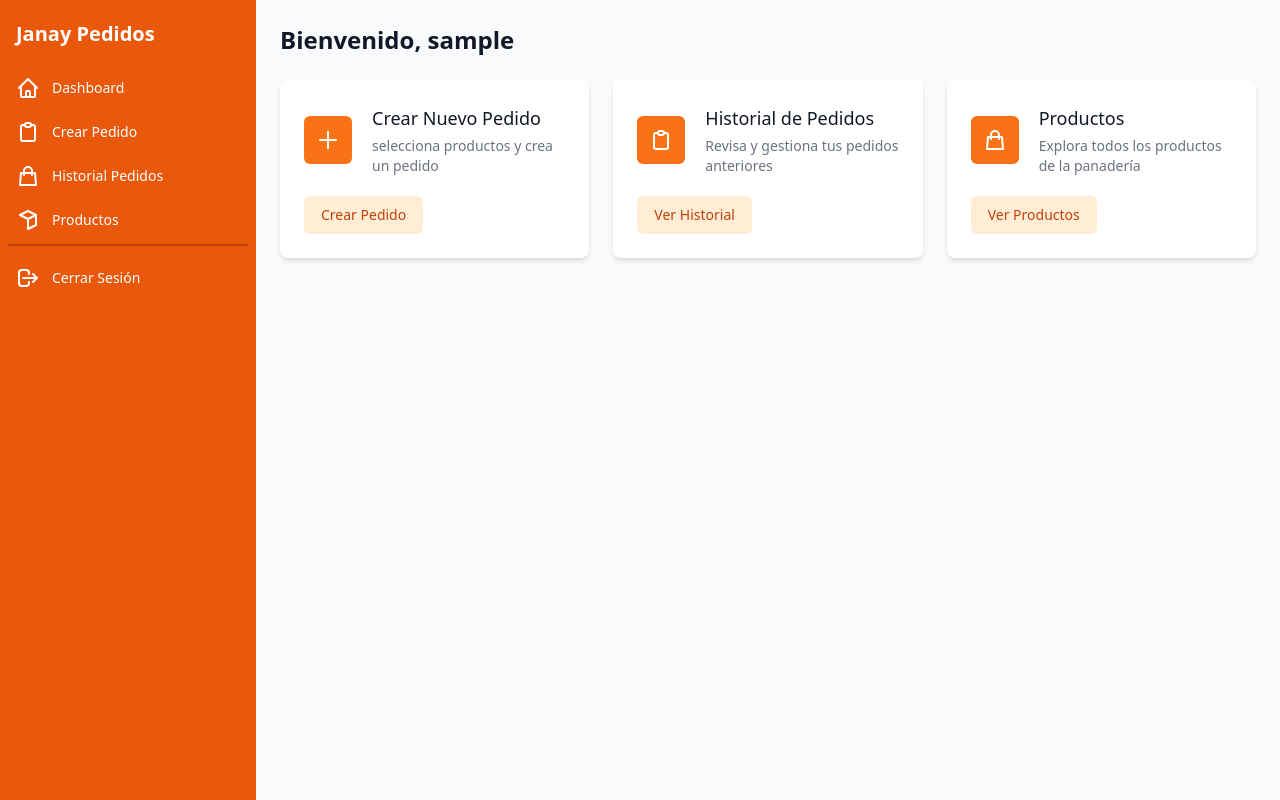
After one commit to juan2005elpapu/webjanaypedidos, a Django app: page /dashboard/ in a window 1280 px wide. The commit adds this page. Run offline with Django 5.2, Linux system fonts and the light colour scheme; the visitor is signed in with stand-in values (Sample User, id 1); some libraries are stand-ins or nearby versions.

Commit message:
home,dasboard, organizacion y estilo

```diff
--- a/project/accounts/urls.py
+++ b/project/accounts/urls.py
@@ -2,6 +2,7 @@ from django.urls import path
 from django.views.generic import RedirectView
 from .views import CustomLoginView, CustomSignUpView
 from django.contrib.auth.views import LogoutView
+
 
 urlpatterns = [
     # Redirecciona la URL 'accounts/' a 'accounts/login/'
@@ -10,5 +11,6 @@ urlpatterns = [
     # Rutas existentes
     path('login/', CustomLoginView.as_view(), name='login'),
     path('signup/', CustomSignUpView.as_view(), name='signup'),
-    path('logout/', LogoutView.as_view(next_page='login'), name='logout'),
+    # Cambiamos next_page a 'core:welcome' en lugar de 'login'
+    path('logout/', LogoutView.as_view(next_page='welcome'), name='logout'),
 ]
--- a/project/accounts/views.py
+++ b/project/accounts/views.py
@@ -7,6 +7,8 @@ from .forms import CustomUserCreationForm, CustomAuthenticationForm
 class CustomLoginView(LoginView):
     template_name = 'accounts/login.html'
     form_class = CustomAuthenticationForm
+    # Redirigir al dashboard después del login
+    next_page = reverse_lazy('core:home')
 
 class CustomSignUpView(CreateView):
     form_class = CustomUserCreationForm
--- /dev/null
+++ b/project/core/templates/core/base_dashboard.html
@@ -0,0 +1,165 @@
+{% extends "base.html" %}
+
+{% block extra_css %}
+<style>
+    #mobile-menu {
+        transition: transform 400ms ease;
+        transform: translateX(100%);
+    }
+
+    #mobile-menu.active {
+        transform: translateX(0);
+    }
+
+
+    @media (max-width: 768px) {
+        .mobile-header {
+            position: fixed;
+            top: 0;
+            left: 0;
+            right: 0;
+            z-index: 10;
+        }
+        .mobile-content {
+            padding-top: 4rem;
+        }
+    }
+</style>
+{% endblock %}
+
+{% block content %}
+<div class="flex h-screen bg-gray-100">
+    <!-- Sidebar (desktop) -->
+    <div class="hidden md:flex md:w-64 md:flex-col md:fixed md:inset-y-0">
+        <div class="flex flex-col flex-grow pt-5 overflow-y-auto bg-orange-600">
+            <div class="flex items-center flex-shrink-0 px-4">
+                <span class="text-xl font-semibold text-white">Janay Pedidos</span>
+            </div>
+            <div class="mt-5 flex-1 flex flex-col">
+                <nav class="flex-1 px-2 pb-4 space-y-1">
+                    <a href="{% url 'core:home' %}" class="text-white hover:bg-orange-700 group flex items-center px-2 py-2 text-sm font-medium rounded-md">
+                        <svg class="mr-3 h-6 w-6 text-white" xmlns="http://www.w3.org/2000/svg" fill="none" viewBox="0 0 24 24" stroke="currentColor">
+                            <path stroke-linecap="round" stroke-linejoin="round" stroke-width="2" d="M3 12l2-2m0 0l7-7 7 7M5 10v10a1 1 0 001 1h3m10-11l2 2m-2-2v10a1 1 0 01-1 1h-3m-6 0a1 1 0 001-1v-4a1 1 0 011-1h2a1 1 0 011 1v4a1 1 0 001 1m-6 0h6" />
+                        </svg>
+                        Dashboard
+                    </a>
+
+                    <a href="#" class="text-white hover:bg-orange-700 group flex items-center px-2 py-2 text-sm font-medium rounded-md">
+                        <svg class="mr-3 h-6 w-6 text-white" xmlns="http://www.w3.org/2000/svg" fill="none" viewBox="0 0 24 24" stroke="currentColor">
+                            <path stroke-linecap="round" stroke-linejoin="round" stroke-width="2" d="M9 5H7a2 2 0 00-2 2v12a2 2 0 002 2h10a2 2 0 002-2V7a2 2 0 00-2-2h-2M9 5a2 2 0 002 2h2a2 2 0 002-2M9 5a2 2 0 012-2h2a2 2 0 012 2" />
+                        </svg>
+                        Crear Pedido
+                    </a>
+
+                    <a href="#" class="text-white hover:bg-orange-700 group flex items-center px-2 py-2 text-sm font-medium rounded-md">
+                        <svg class="mr-3 h-6 w-6 text-white" xmlns="http://www.w3.org/2000/svg" fill="none" viewBox="0 0 24 24" stroke="currentColor">
+                            <path stroke-linecap="round" stroke-linejoin="round" stroke-width="2" d="M16 11V7a4 4 0 00-8 0v4M5 9h14l1 12H4L5 9z" />
+                        </svg>
+                        Historial Pedidos
+                    </a>
+
+
+                    <a href="#" class="text-white hover:bg-orange-700 group flex items-center px-2 py-2 text-sm font-medium rounded-md">
+                        <svg class="mr-3 h-6 w-6 text-white" xmlns="http://www.w3.org/2000/svg" fill="none" viewBox="0 0 24 24" stroke="currentColor">
+                            <path stroke-linecap="round" stroke-linejoin="round" stroke-width="2" d="M20 7l-8-4-8 4m16 0l-8 4m8-4v10l-8 4m0-10L4 7m8 4v10" />
+                        </svg>
+                        Productos
+                    </a>
+
+                    <div class="pt-3 mt-4 border-t-2 border-orange-700">
+                        <form action="{% url 'logout' %}" method="post" class="m-0 p-0">
+                            {% csrf_token %}
+                            <button type="submit" class="text-white hover:bg-orange-700 group flex items-center px-2 py-2 text-sm font-medium rounded-md w-full text-left">
+                                <svg class="mr-3 h-6 w-6 text-white" xmlns="http://www.w3.org/2000/svg" fill="none" viewBox="0 0 24 24" stroke="currentColor">
+                                    <path stroke-linecap="round" stroke-linejoin="round" stroke-width="2" d="M17 16l4-4m0 0l-4-4m4 4H7m6 4v1a3 3 0 01-3 3H6a3 3 0 01-3-3V7a3 3 0 013-3h4a3 3 0 013 3v1" />
+                                </svg>
+                                Cerrar Sesión
+                            </button>
+                        </form>
+                    </div>
+                </nav>
+            </div>
+        </div>
+    </div>
+
+    <!-- Mobile header -->
+    <div class="md:hidden flex items-center justify-between bg-orange-600 p-4 text-white w-full mobile-header">
+        <div class="font-semibold text-lg">Janay</div>
+        <button id="mobile-menu-button" class="focus:outline-none">
+            <svg class="h-6 w-6" xmlns="http://www.w3.org/2000/svg" fill="none" viewBox="0 0 24 24" stroke="currentColor">
+                <path stroke-linecap="round" stroke-linejoin="round" stroke-width="2" d="M4 6h16M4 12h16M4 18h16" />
+            </svg>
+        </button>
+    </div>
+
+    <!-- Mobile menu -->
+    <div id="mobile-menu" class="md:hidden fixed inset-0 z-20 bg-transparent">
+        <div class="bg-orange-600 w-64 min-h-screen p-4 ml-auto">
+            <div class="flex justify-between items-center mb-4">
+                <span class="text-xl font-semibold text-white">Menú</span>
+                <button id="close-menu" class="text-white focus:outline-none">
+                    <svg class="h-6 w-6" xmlns="http://www.w3.org/2000/svg" fill="none" viewBox="0 0 24 24" stroke="currentColor">
+                        <path stroke-linecap="round" stroke-linejoin="round" stroke-width="2" d="M6 18L18 6M6 6l12 12" />
+                    </svg>
+                </button>
+            </div>
+            <nav class="flex-1 space-y-1">
+                <a href="{% url 'core:home' %}" class="btn-navbar">Dashboard</a>
+                <a href="#" class="btn-navbar">Crear Pedido</a>
+                <a href="#" class="btn-navbar">Historial Pedidos</a>
+                <a href="#" class="btn-navbar">Productos</a>
+                <div class="pt-3 mt-4 border-t-2 border-orange-700">
+                    <form action="{% url 'logout' %}" method="post" class="m-0 p-0">
+                        {% csrf_token %}
+                        <button type="submit" class="btn-navbar w-full text-left">
+                            Cerrar Sesión
+                        </button>
+                    </form>
+                </div>
+            </nav>
+        </div>
+    </div>
+
+    <!-- Main content -->
+    <div class="md:ml-64 flex-1 flex flex-col w-full">
+        <main class="flex-1 overflow-y-auto p-4 md:p-6 bg-gray-50 mobile-content">
+            <div class="max-w-7xl mx-auto">
+                {% block main_content %}{% endblock %}
+            </div>
+        </main>
+    </div>
+</div>
+
+{% block dashboard_js %}
+<script>
+    // Mobile menu functionality
+    document.addEventListener('DOMContentLoaded', function() {
+        const mobileMenuButton = document.getElementById('mobile-menu-button');
+        const closeMenuButton = document.getElementById('close-menu');
+        const mobileMenu = document.getElementById('mobile-menu');
+
+        if (mobileMenuButton && closeMenuButton && mobileMenu) {
+            mobileMenuButton.addEventListener('click', function(e) {
+                e.preventDefault();
+                mobileMenu.classList.add('active');
+            });
+
+            closeMenuButton.addEventListener('click', function(e) {
+                e.preventDefault();
+                mobileMenu.classList.remove('active');
+            });
+
+            // Cerrar menú si se hace click fuera del menú
+            document.addEventListener('click', function(e) {
+                const isMenuOpen = mobileMenu.classList.contains('active');
+                const isClickInside = mobileMenu.contains(e.target) || mobileMenuButton.contains(e.target);
+
+                if (isMenuOpen && !isClickInside) {
+                    mobileMenu.classList.remove('active');
+                }
+            });
+        }
+    });
+</script>
+{% endblock %}
+{% endblock %}
--- /dev/null
+++ b/project/core/templates/core/home.html
@@ -0,0 +1,86 @@
+{% extends "core/base_dashboard.html" %}
+{% block title %}Dashboard | Janay Pedidos{% endblock %}
+
+{% block main_content %}
+<h1 class="text-2xl font-semibold text-gray-900 mb-6">Bienvenido, {{ user.username }}</h1>
+
+<div class="grid grid-cols-1 gap-6 sm:grid-cols-2 lg:grid-cols-3">
+    <!-- Tarjeta para Crear Pedido -->
+    <div class="bg-white overflow-hidden shadow-md rounded-lg">
+        <div class="px-4 py-5 sm:p-6">
+            <div class="flex items-center">
+                <div class="flex-shrink-0 bg-orange-500 rounded-md p-3">
+                    <svg class="h-6 w-6 text-white" xmlns="http://www.w3.org/2000/svg" fill="none" viewBox="0 0 24 24" stroke="currentColor">
+                        <path stroke-linecap="round" stroke-linejoin="round" stroke-width="2" d="M12 4v16m8-8H4" />
+                    </svg>
+                </div>
+                <div class="ml-5 w-0 flex-1">
+                    <dt class="text-lg font-medium text-gray-900 truncate">
+                        Crear Nuevo Pedido
+                    </dt>
+                    <dd class="mt-1 text-sm text-gray-500">
+                        selecciona productos y crea un pedido
+                    </dd>
+                </div>
+            </div>
+            <div class="mt-5">
+                <a href="#" class="btn-secondary">
+                    Crear Pedido
+                </a>
+            </div>
+        </div>
+    </div>
+
+    <!-- Tarjeta para Ver Historial -->
+    <div class="bg-white overflow-hidden shadow-md rounded-lg">
+        <div class="px-4 py-5 sm:p-6">
+            <div class="flex items-center">
+                <div class="flex-shrink-0 bg-orange-500 rounded-md p-3">
+                    <svg class="h-6 w-6 text-white" xmlns="http://www.w3.org/2000/svg" fill="none" viewBox="0 0 24 24" stroke="currentColor">
+                        <path stroke-linecap="round" stroke-linejoin="round" stroke-width="2" d="M9 5H7a2 2 0 00-2 2v12a2 2 0 002 2h10a2 2 0 002-2V7a2 2 0 00-2-2h-2M9 5a2 2 0 002 2h2a2 2 0 002-2M9 5a2 2 0 012-2h2a2 2 0 012 2" />
+                    </svg>
+                </div>
+                <div class="ml-5 w-0 flex-1">
+                    <dt class="text-lg font-medium text-gray-900 truncate">
+                        Historial de Pedidos
+                    </dt>
+                    <dd class="mt-1 text-sm text-gray-500">
+                        Revisa y gestiona tus pedidos anteriores
+                    </dd>
+                </div>
+            </div>
+            <div class="mt-5">
+                <a href="#" class="btn-secondary">
+                    Ver Historial
+                </a>
+            </div>
+        </div>
+    </div>
+
+    <!-- Tarjeta para Productos -->
+    <div class="bg-white overflow-hidden shadow-md rounded-lg">
+        <div class="px-4 py-5 sm:p-6">
+            <div class="flex items-center">
+                <div class="flex-shrink-0 bg-orange-500 rounded-md p-3">
+                    <svg class="h-6 w-6 text-white" xmlns="http://www.w3.org/2000/svg" fill="none" viewBox="0 0 24 24" stroke="currentColor">
+                        <path stroke-linecap="round" stroke-linejoin="round" stroke-width="2" d="M16 11V7a4 4 0 00-8 0v4M5 9h14l1 12H4L5 9z" />
+                    </svg>
+                </div>
+                <div class="ml-5 w-0 flex-1">
+                    <dt class="text-lg font-medium text-gray-900 truncate">
+                        Productos
+                    </dt>
+                    <dd class="mt-1 text-sm text-gray-500">
+                        Explora todos los productos de la panadería
+                    </dd>
+                </div>
+            </div>
+            <div class="mt-5">
+                <a href="#" class="btn-secondary">
+                    Ver Productos
+                </a>
+            </div>
+        </div>
+    </div>
+</div>
+{% endblock %}
--- /dev/null
+++ b/project/core/urls.py
@@ -0,0 +1,9 @@
+from django.urls import path
+from .views import HomeView
+
+app_name = 'core'
+
+urlpatterns = [
+    path('', HomeView.as_view(), name='home'),
+    # Quitamos la ruta welcome/ porque ahora está en la raíz del sitio
+]
--- a/project/core/views.py
+++ b/project/core/views.py
@@ -1,3 +1,24 @@
-from django.shortcuts import render
+from django.views.generic import TemplateView
+from django.contrib.auth.mixins import LoginRequiredMixin
+from django.shortcuts import redirect
 
-# Create your views here.
+
+class HomeView(LoginRequiredMixin, TemplateView):
+    """Vista del dashboard principal tras iniciar sesión"""
+    template_name = 'core/home.html'
+    login_url = 'login'
+
+    def get_context_data(self, **kwargs):
+        context = super().get_context_data(**kwargs)
+        context['title'] = 'Dashboard - Janay Pedidos'
+        return context
+
+
+class WelcomeView(TemplateView):
+    """Página de bienvenida pública"""
+    template_name = 'welcome.html'  # Cambiado para usar el template en la carpeta raíz
+
+    def dispatch(self, request, *args, **kwargs):
+        if request.user.is_authenticated:
+            return redirect('core:home')
+        return super().dispatch(request, *args, **kwargs)
--- a/project/janaypedidos/settings.py
+++ b/project/janaypedidos/settings.py
@@ -43,6 +43,10 @@ INSTALLED_APPS = [
     'theme',
     'django_browser_reload',
     'accounts',
+    'products',
+    'orders',
+    'notifications',
+    'core',
 ]
 
 MIDDLEWARE = [
--- a/project/janaypedidos/urls.py
+++ b/project/janaypedidos/urls.py
@@ -17,10 +17,16 @@ Including another URLconf
 from django.contrib import admin
 from django.urls import include, path
 from django.views.generic import RedirectView
+from core.views import WelcomeView  # Importar WelcomeView directamente
 
 urlpatterns = [
     path('admin/', admin.site.urls),
     path('accounts/', include('accounts.urls')),
     path('__reload__/', include('django_browser_reload.urls')),
-    path('', RedirectView.as_view(pattern_name='login'), name='home'),
+
+    # Mostrar welcome directamente en la raíz en lugar de redireccionar
+    path('', WelcomeView.as_view(), name='welcome'),
+
+    # Incluimos las URLs de core
+    path('dashboard/', include('core.urls')),
 ]
--- a/project/theme/static/css/dist/styles.css
+++ b/project/theme/static/css/dist/styles.css
@@ -825,6 +825,30 @@ select {
   --tw-ring-offset-width: 2px;
 }
 
+.btn-secondary {
+  display: inline-flex;
+  align-items: center;
+  border-radius: 0.375rem;
+  border-width: 1px;
+  border-color: transparent;
+  --tw-bg-opacity: 1;
+  background-color: rgb(255 237 213 / var(--tw-bg-opacity, 1));
+  padding-left: 1rem;
+  padding-right: 1rem;
+  padding-top: 0.5rem;
+  padding-bottom: 0.5rem;
+  font-size: 0.875rem;
+  line-height: 1.25rem;
+  font-weight: 500;
+  --tw-text-opacity: 1;
+  color: rgb(194 65 12 / var(--tw-text-opacity, 1));
+}
+
+.btn-secondary:hover {
+  --tw-bg-opacity: 1;
+  background-color: rgb(254 215 170 / var(--tw-bg-opacity, 1));
+}
+
 .input-field {
   margin-top: 0.25rem;
   display: block;
@@ -864,6 +888,25 @@ select {
   }
 }
 
+.btn-navbar {
+  display: block;
+  border-radius: 0.375rem;
+  padding-left: 0.75rem;
+  padding-right: 0.75rem;
+  padding-top: 0.5rem;
+  padding-bottom: 0.5rem;
+  font-size: 1rem;
+  line-height: 1.5rem;
+  font-weight: 500;
+  --tw-text-opacity: 1;
+  color: rgb(255 255 255 / var(--tw-text-opacity, 1));
+}
+
+.btn-navbar:hover {
+  --tw-bg-opacity: 1;
+  background-color: rgb(194 65 12 / var(--tw-bg-opacity, 1));
+}
+
 /* Define tus componentes personalizados aquí */
 
 /* Estilos para el icono de mostrar contraseña */
@@ -877,13 +920,53 @@ input[type="password"]::-ms-clear {
   position: static;
 }
 
+.fixed {
+  position: fixed;
+}
+
+.inset-0 {
+  inset: 0px;
+}
+
+.z-20 {
+  z-index: 20;
+}
+
+.m-0 {
+  margin: 0px;
+}
+
 .mx-auto {
   margin-left: auto;
   margin-right: auto;
 }
 
+.mb-1 {
+  margin-bottom: 0.25rem;
+}
+
+.mb-4 {
+  margin-bottom: 1rem;
+}
+
+.mb-6 {
+  margin-bottom: 1.5rem;
+}
+
 .mb-8 {
   margin-bottom: 2rem;
+}
+
+.ml-5 {
+  margin-left: 1.25rem;
+}
+
+.ml-auto {
+  margin-left: auto;
+}
+
+.mr-3 {
+  margin-right: 0.75rem;
 }
 
 .mt-1 {
@@ -894,12 +977,28 @@ input[type="password"]::-ms-clear {
   margin-top: 1rem;
 }
 
+.mt-5 {
+  margin-top: 1.25rem;
+}
+
 .block {
   display: block;
 }
 
 .flex {
   display: flex;
+}
+
+.grid {
+  display: grid;
+}
+
+.hidden {
+  display: none;
+}
+
+.h-6 {
+  height: 1.5rem;
 }
 
 .h-screen {
@@ -910,12 +1009,56 @@ input[type="password"]::-ms-clear {
   min-height: 100vh;
 }
 
+.w-0 {
+  width: 0px;
+}
+
+.w-6 {
+  width: 1.5rem;
+}
+
+.w-64 {
+  width: 16rem;
+}
+
 .w-full {
   width: 100%;
 }
 
+.max-w-7xl {
+  max-width: 80rem;
+}
+
+.max-w-lg {
+  max-width: 32rem;
+}
+
 .max-w-md {
   max-width: 28rem;
+}
+
+.flex-1 {
+  flex: 1 1 0%;
+}
+
+.flex-shrink-0 {
+  flex-shrink: 0;
+}
+
+.flex-grow {
+  flex-grow: 1;
+}
+
+.transform {
+  transform: translate(var(--tw-translate-x), var(--tw-translate-y)) rotate(var(--tw-rotate)) skewX(var(--tw-skew-x)) skewY(var(--tw-skew-y)) scaleX(var(--tw-scale-x)) scaleY(var(--tw-scale-y));
+}
+
+.grid-cols-1 {
+  grid-template-columns: repeat(1, minmax(0, 1fr));
+}
+
+.flex-col {
+  flex-direction: column;
 }
 
 .items-center {
@@ -926,10 +1069,30 @@ input[type="password"]::-ms-clear {
   justify-content: center;
 }
 
+.justify-between {
+  justify-content: space-between;
+}
+
+.gap-6 {
+  gap: 1.5rem;
+}
+
+.space-y-1 > :not([hidden]) ~ :not([hidden]) {
+  --tw-space-y-reverse: 0;
+  margin-top: calc(0.25rem * calc(1 - var(--tw-space-y-reverse)));
+  margin-bottom: calc(0.25rem * var(--tw-space-y-reverse));
+}
+
 .space-y-2 > :not([hidden]) ~ :not([hidden]) {
   --tw-space-y-reverse: 0;
   margin-top: calc(0.5rem * calc(1 - var(--tw-space-y-reverse)));
   margin-bottom: calc(0.5rem * var(--tw-space-y-reverse));
+}
+
+.space-y-4 > :not([hidden]) ~ :not([hidden]) {
+  --tw-space-y-reverse: 0;
+  margin-top: calc(1rem * calc(1 - var(--tw-space-y-reverse)));
+  margin-bottom: calc(1rem * var(--tw-space-y-reverse));
 }
 
 .space-y-6 > :not([hidden]) ~ :not([hidden]) {
@@ -938,8 +1101,40 @@ input[type="password"]::-ms-clear {
   margin-bottom: calc(1.5rem * var(--tw-space-y-reverse));
 }
 
+.overflow-hidden {
+  overflow: hidden;
+}
+
+.overflow-y-auto {
+  overflow-y: auto;
+}
+
+.truncate {
+  overflow: hidden;
+  text-overflow: ellipsis;
+  white-space: nowrap;
+}
+
 .rounded-lg {
   border-radius: 0.5rem;
+}
+
+.rounded-md {
+  border-radius: 0.375rem;
+}
+
+.border-t-2 {
+  border-top-width: 2px;
+}
+
+.border-orange-700 {
+  --tw-border-opacity: 1;
+  border-color: rgb(194 65 12 / var(--tw-border-opacity, 1));
+}
+
+.bg-gray-100 {
+  --tw-bg-opacity: 1;
+  background-color: rgb(243 244 246 / var(--tw-bg-opacity, 1));
 }
 
 .bg-gray-50 {
@@ -957,8 +1152,70 @@ input[type="password"]::-ms-clear {
   background-color: rgb(249 115 22 / var(--tw-bg-opacity, 1));
 }
 
+.bg-orange-600 {
+  --tw-bg-opacity: 1;
+  background-color: rgb(234 88 12 / var(--tw-bg-opacity, 1));
+}
+
+.bg-transparent {
+  background-color: transparent;
+}
+
+.bg-white {
+  --tw-bg-opacity: 1;
+  background-color: rgb(255 255 255 / var(--tw-bg-opacity, 1));
+}
+
+.p-0 {
+  padding: 0px;
+}
+
+.p-3 {
+  padding: 0.75rem;
+}
+
+.p-4 {
+  padding: 1rem;
+}
+
 .p-6 {
   padding: 1.5rem;
+}
+
+.px-2 {
+  padding-left: 0.5rem;
+  padding-right: 0.5rem;
+}
+
+.px-4 {
+  padding-left: 1rem;
+  padding-right: 1rem;
+}
+
+.py-2 {
+  padding-top: 0.5rem;
+  padding-bottom: 0.5rem;
+}
+
+.py-5 {
+  padding-top: 1.25rem;
+  padding-bottom: 1.25rem;
+}
+
+.pb-4 {
+  padding-bottom: 1rem;
+}
+
+.pt-3 {
+  padding-top: 0.75rem;
+}
+
+.pt-5 {
+  padding-top: 1.25rem;
+}
+
+.text-left {
+  text-align: left;
 }
 
 .text-center {
@@ -974,14 +1231,29 @@ input[type="password"]::-ms-clear {
   line-height: 2rem;
 }
 
+.text-4xl {
+  font-size: 2.25rem;
+  line-height: 2.5rem;
+}
+
 .text-5xl {
   font-size: 3rem;
   line-height: 1;
 }
 
+.text-lg {
+  font-size: 1.125rem;
+  line-height: 1.75rem;
+}
+
 .text-sm {
   font-size: 0.875rem;
   line-height: 1.25rem;
+}
+
+.text-xl {
+  font-size: 1.25rem;
+  line-height: 1.75rem;
 }
 
 .text-xs {
@@ -997,12 +1269,21 @@ input[type="password"]::-ms-clear {
   font-weight: 500;
 }
 
+.font-semibold {
+  font-weight: 600;
+}
+
 .leading-normal {
   line-height: 1.5;
 }
 
 .tracking-normal {
   letter-spacing: 0em;
+}
+
+.text-gray-300 {
+  --tw-text-opacity: 1;
+  color: rgb(209 213 219 / var(--tw-text-opacity, 1));
 }
 
 .text-gray-400 {
@@ -1015,9 +1296,19 @@ input[type="password"]::-ms-clear {
   color: rgb(107 114 128 / var(--tw-text-opacity, 1));
 }
 
+.text-gray-900 {
+  --tw-text-opacity: 1;
+  color: rgb(17 24 39 / var(--tw-text-opacity, 1));
+}
+
 .text-orange-400 {
   --tw-text-opacity: 1;
   color: rgb(251 146 60 / var(--tw-text-opacity, 1));
+}
+
+.text-orange-500 {
+  --tw-text-opacity: 1;
+  color: rgb(249 115 22 / var(--tw-text-opacity, 1));
 }
 
 .text-white {
@@ -1031,11 +1322,112 @@ input[type="password"]::-ms-clear {
   box-shadow: var(--tw-ring-offset-shadow, 0 0 #0000), var(--tw-ring-shadow, 0 0 #0000), var(--tw-shadow);
 }
 
+.shadow-md {
+  --tw-shadow: 0 4px 6px -1px rgb(0 0 0 / 0.1), 0 2px 4px -2px rgb(0 0 0 / 0.1);
+  --tw-shadow-colored: 0 4px 6px -1px var(--tw-shadow-color), 0 2px 4px -2px var(--tw-shadow-color);
+  box-shadow: var(--tw-ring-offset-shadow, 0 0 #0000), var(--tw-ring-shadow, 0 0 #0000), var(--tw-shadow);
+}
+
 .filter {
   filter: var(--tw-blur) var(--tw-brightness) var(--tw-contrast) var(--tw-grayscale) var(--tw-hue-rotate) var(--tw-invert) var(--tw-saturate) var(--tw-sepia) var(--tw-drop-shadow);
+}
+
+.transition {
+  transition-property: color, background-color, border-color, text-decoration-color, fill, stroke, opacity, box-shadow, transform, filter, -webkit-backdrop-filter;
+  transition-property: color, background-color, border-color, text-decoration-color, fill, stroke, opacity, box-shadow, transform, filter, backdrop-filter;
+  transition-property: color, background-color, border-color, text-decoration-color, fill, stroke, opacity, box-shadow, transform, filter, backdrop-filter, -webkit-backdrop-filter;
+  transition-timing-function: cubic-bezier(0.4, 0, 0.2, 1);
+  transition-duration: 150ms;
+}
+
+.hover\:bg-gray-900:hover {
+  --tw-bg-opacity: 1;
+  background-color: rgb(17 24 39 / var(--tw-bg-opacity, 1));
+}
+
+.hover\:bg-orange-700:hover {
+  --tw-bg-opacity: 1;
+  background-color: rgb(194 65 12 / var(--tw-bg-opacity, 1));
 }
 
 .hover\:text-orange-600:hover {
   --tw-text-opacity: 1;
   color: rgb(234 88 12 / var(--tw-text-opacity, 1));
 }
+
+.hover\:text-white:hover {
+  --tw-text-opacity: 1;
+  color: rgb(255 255 255 / var(--tw-text-opacity, 1));
+}
+
+.focus\:outline-none:focus {
+  outline: 2px solid transparent;
+  outline-offset: 2px;
+}
+
+@media (min-width: 640px) {
+  .sm\:grid-cols-2 {
+    grid-template-columns: repeat(2, minmax(0, 1fr));
+  }
+
+  .sm\:flex-row {
+    flex-direction: row;
+  }
+
+  .sm\:space-x-4 > :not([hidden]) ~ :not([hidden]) {
+    --tw-space-x-reverse: 0;
+    margin-right: calc(1rem * var(--tw-space-x-reverse));
+    margin-left: calc(1rem * calc(1 - var(--tw-space-x-reverse)));
+  }
+
+  .sm\:space-y-0 > :not([hidden]) ~ :not([hidden]) {
+    --tw-space-y-reverse: 0;
+    margin-top: calc(0px * calc(1 - var(--tw-space-y-reverse)));
+    margin-bottom: calc(0px * var(--tw-space-y-reverse));
+  }
+
+  .sm\:p-6 {
+    padding: 1.5rem;
+  }
+}
+
+@media (min-width: 768px) {
+  .md\:fixed {
+    position: fixed;
+  }
+
+  .md\:inset-y-0 {
+    top: 0px;
+    bottom: 0px;
+  }
+
+  .md\:ml-64 {
+    margin-left: 16rem;
+  }
+
+  .md\:flex {
+    display: flex;
+  }
+
+  .md\:hidden {
+    display: none;
+  }
+
+  .md\:w-64 {
+    width: 16rem;
+  }
+
+  .md\:flex-col {
+    flex-direction: column;
+  }
+
+  .md\:p-6 {
+    padding: 1.5rem;
+  }
+}
+
+@media (min-width: 1024px) {
+  .lg\:grid-cols-3 {
+    grid-template-columns: repeat(3, minmax(0, 1fr));
+  }
+}
```
Also changed, not shown: project/accounts/templates/accounts/signup.html (+8 -2 lines), project/templates/welcome.html (added, +20 -0 lines), project/theme/static_src/src/styles.css (+6 -1 lines).
